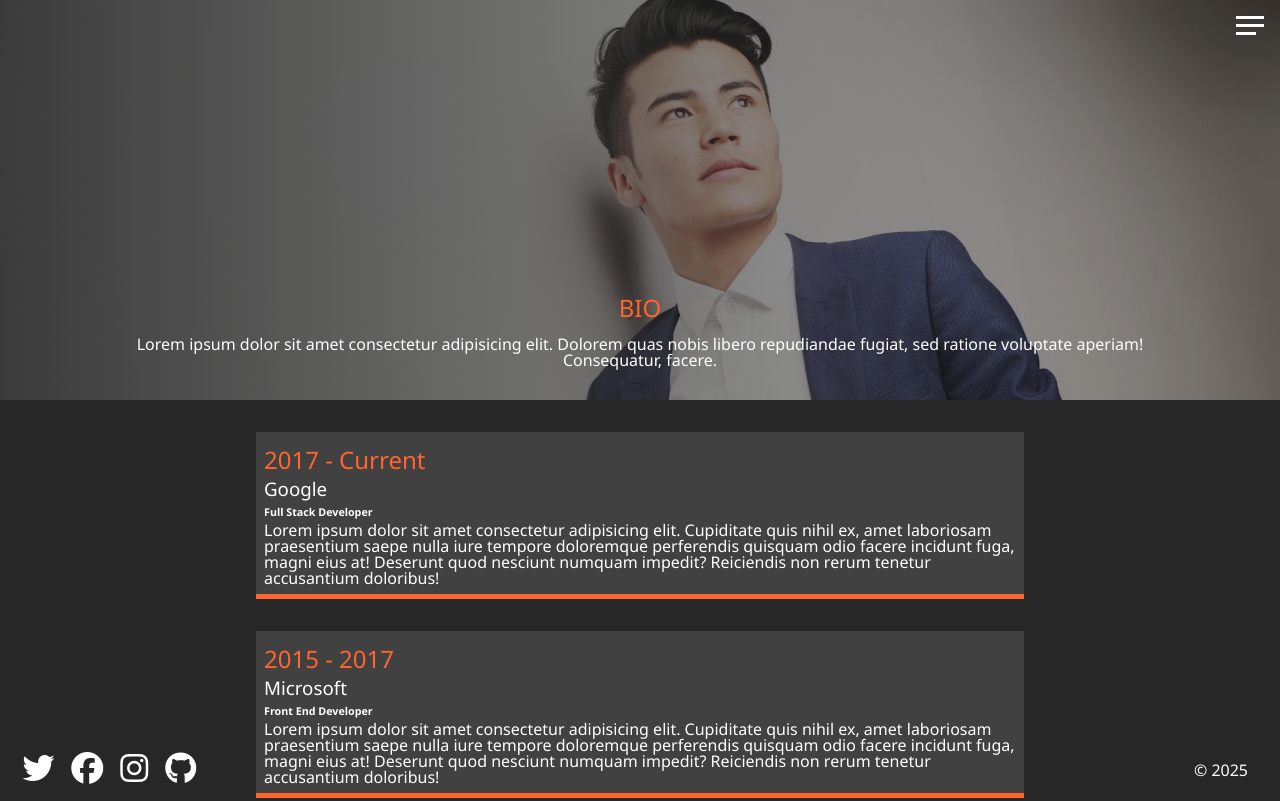
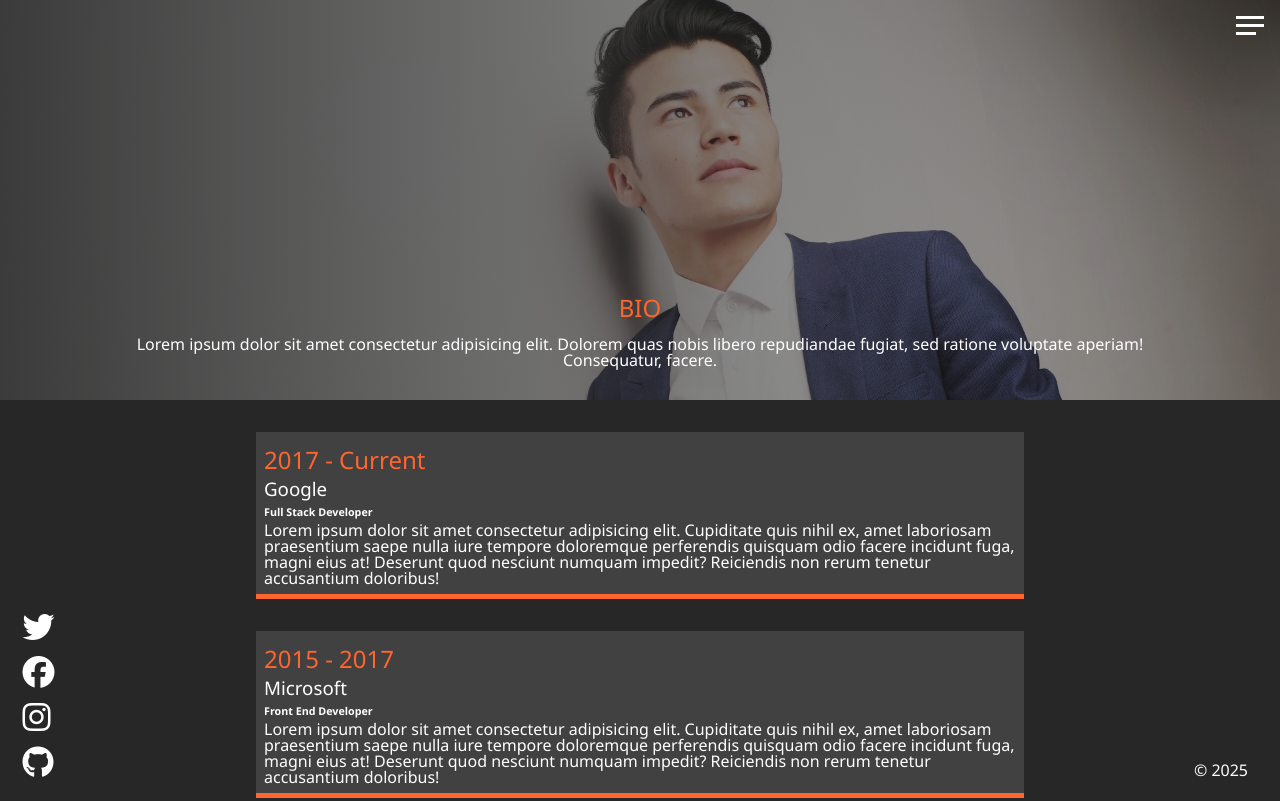
Before and after one commit to danwoxs/nic-dgl203-2025FA-Assignment-3C, a plain HTML site: page about.html in a window 1280 px wide. Shown: the top 801 px of the page. Drawn offline with Linux system fonts and the light colour scheme.

Commit message:
Style footer on about page

```diff
--- a/_about.scss
+++ b/_about.scss
@@ -53,7 +53,10 @@
     }
   }
 
-
+  .social-icons {
+    display: flex;
+    flex-direction: column;
+  }
 
 
 }
```
Also changed, not shown: main.css, 1 other file.
